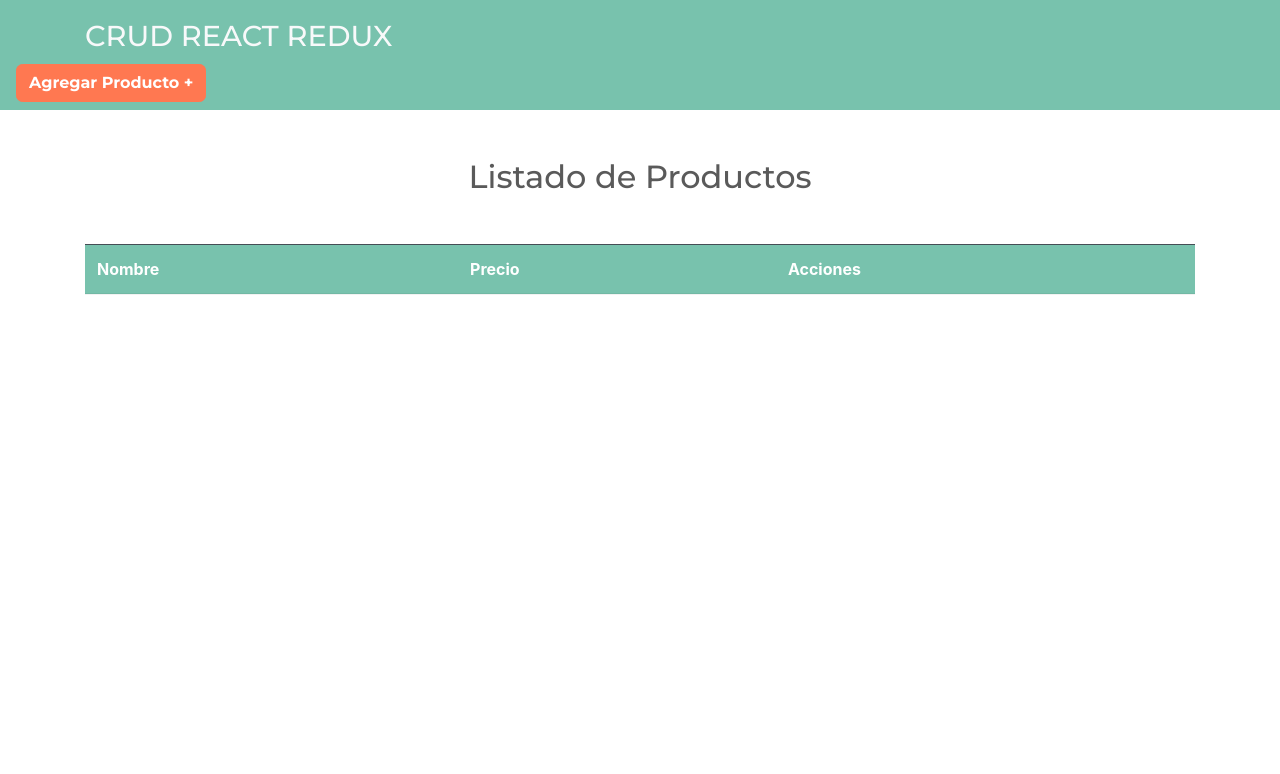
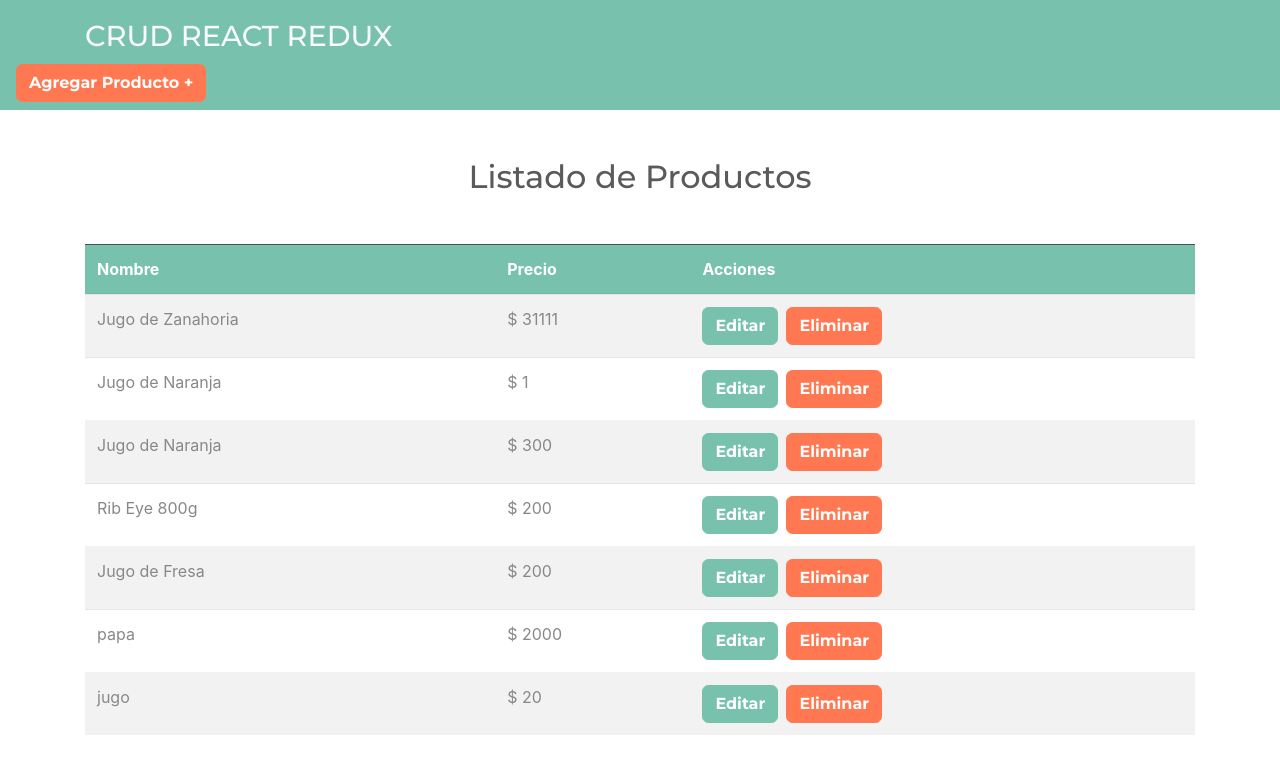
Before and after one commit to ereicba89/react-simple-crud, a React (Create React App) app: page / in a window 1280 px wide. Shown: the top 774 px of the page. Built offline with nearby package versions, Linux system fonts and the light colour scheme; data requests are answered from the project's data file.

Commit message:
get all products and show alerts

```diff
--- a/src/actions/productoActions.js
+++ b/src/actions/productoActions.js
@@ -2,6 +2,9 @@ import {
     AGREGAR_PRODUCTO,
     AGREGAR_PRODUCTO_EXITO,
     AGREGAR_PRODUCTO_ERROR,
+    COMENZAR_DESCARGA_PRODUCTOS,
+    DESCARGA_PRODUCTOS_EXITO,
+    DESCARGA_PRODUCTOS_ERROR
 } from '../types'
 import clienteAxios from '../config/axios'
 import swal from 'sweetalert2'
@@ -14,7 +17,7 @@ export function crearNuevoProductoAction(producto){
 
         try {
             //insertar en la api
-            await clienteAxios.post('/productsdsfos', producto)
+            await clienteAxios.post('/productos', producto)
             //si todo sale bien actualizamos el state
             dispatch(agregarProductoExito(producto))
 
@@ -52,3 +55,36 @@ const agregarProductoError = estado => ({
     type: AGREGAR_PRODUCTO_ERROR,
     payload: estado
 })
+
+
+//funcion que obtiene los productos de la base de datos
+
+export function obtenerProductosAction(){
+    return async (dispatch) => {
+        dispatch( descargarProductos())
+
+        try {
+            setTimeout( async () => {
+                const respuesta = await clienteAxios.get('/productos')
+                dispatch( descargaProductosExitosa(respuesta.data))
+            }, 3000);
+        } catch (error) {
+            dispatch( descargaProductosError())
+        }
+    }
+}
+
+const descargarProductos = () => ({
+    type: COMENZAR_DESCARGA_PRODUCTOS,
+    payload: true
+})
+
+const descargaProductosExitosa = productos => ({
+    type: DESCARGA_PRODUCTOS_EXITO,
+    payload: productos
+})
+
+const descargaProductosError = () => ({
+    type: DESCARGA_PRODUCTOS_ERROR,
+    payload: true
+})
--- /dev/null
+++ b/src/components/Producto.jsx
@@ -0,0 +1,24 @@
+import React from 'react'
+import { Link } from 'react-router-dom'
+
+const Producto = ({ producto }) => {
+  const { nombre, precio, id } = producto
+  return (
+    <tr>
+      <td>{nombre}</td>
+      <td>
+        <span className='font-weigth-bold'>$ {precio}</span>
+      </td>
+      <td className='acciones'>
+        <Link to={`/productos/editar/${id}`} className='btn btn-primary mr-2'>
+          Editar
+        </Link>
+        <button type='button' className='btn btn-danger'>
+          Eliminar
+        </button>
+      </td>
+    </tr>
+  )
+}
+
+export default Producto
--- a/src/components/Productos.jsx
+++ b/src/components/Productos.jsx
@@ -1,22 +1,45 @@
-import React, {Fragment} from 'react'
+import React, { Fragment, useEffect } from 'react'
+import Producto from './Producto.jsx'
+
+//Redux
+import { useSelector, useDispatch } from 'react-redux'
+import { obtenerProductosAction } from '../actions/productoActions'
 
 const Productos = () => {
+  const dispatch = useDispatch()
+
+  //useEffect sirve para cuando el componente carga
+  useEffect(() => {
+    //consultar la api
+    const cargarProductos = () => dispatch(obtenerProductosAction())
+    cargarProductos()
+  }, [])
+
+  //useSelector obtenemos el state
+  const productos = useSelector(state => state.productos.productos)
+  const error = useSelector(state => state.productos.error)
+  const cargando = useSelector(state => state.productos.loading)
 
   return (
     <Fragment>
-            <h2 className="text-center my-5">
-                Listado de Productos
-            </h2>
-            <table className="table table-striped">
-                <thead className="bg-primary table-dark">
+      <h2 className='text-center my-5'>Listado de Productos</h2>
+
+      { error ? <p className="font-weight-bold alert alert-danger text-center mt-4">hubo un error</p> : null }
+      { cargando ? <p className="text-center">Cargando...</p> : null}
+      <table className='table table-striped'>
+        <thead className='bg-primary table-dark'>
           <tr>
-                        <th scope="col">Nombre</th>
-                        <th scope="col">Precio</th>
-                        <th scope="col">Acciones</th>
+            <th scope='col'>Nombre</th>
+            <th scope='col'>Precio</th>
+            <th scope='col'>Acciones</th>
           </tr>
         </thead>
         <tbody>
-
+          {productos.length === 0
+            ? 'No hay productos'
+            : productos.map(producto => (
+                <Producto key={producto.id} producto={producto}></Producto>
+              ))}
         </tbody>
       </table>
     </Fragment>
--- a/src/reducers/productosReducer.js
+++ b/src/reducers/productosReducer.js
@@ -2,6 +2,9 @@ import {
     AGREGAR_PRODUCTO,
     AGREGAR_PRODUCTO_EXITO,
     AGREGAR_PRODUCTO_ERROR,
+    COMENZAR_DESCARGA_PRODUCTOS,
+    DESCARGA_PRODUCTOS_EXITO,
+    DESCARGA_PRODUCTOS_ERROR,
 } from '../types'
 
 
@@ -18,6 +21,7 @@ const initialState = {
 export default function(state = initialState, action){
     // debugger
     switch(action.type){
+        case COMENZAR_DESCARGA_PRODUCTOS:
         case AGREGAR_PRODUCTO:
             return {
                 ...state,
@@ -29,12 +33,20 @@ export default function(state = initialState, action){
                 loading: false,
                 productos: [...state.productos, action.payload]
             }
+        case DESCARGA_PRODUCTOS_ERROR:
         case AGREGAR_PRODUCTO_ERROR:
             return {
                 ...state,
                 loading: false,
                 error: action.payload
             }
+        case DESCARGA_PRODUCTOS_EXITO:
+            return {
+                ...state,
+                loading: false,
+                error: null,
+                productos: action.payload
+            }
         default:
             return state;
     }
--- a/src/types/index.js
+++ b/src/types/index.js
@@ -1,3 +1,7 @@
 export const AGREGAR_PRODUCTO = 'AGREGAR_PRODUCTO';
 export const AGREGAR_PRODUCTO_EXITO = 'AGREGAR_PRODUCTO_EXITO'
 export const AGREGAR_PRODUCTO_ERROR = 'AGREGAR_PRODUCTO_ERROR'
+
+export const COMENZAR_DESCARGA_PRODUCTOS = 'COMENZAR_DESCARGA_PRODUCTOS'
+export const DESCARGA_PRODUCTOS_EXITO = 'DESCARGA_PRODUCTOS_EXITO'
+export const DESCARGA_PRODUCTOS_ERROR = 'DESCARGA_PRODUCTOS_ERROR'
```
Lines whose indentation alone changed are shown as unchanged.
